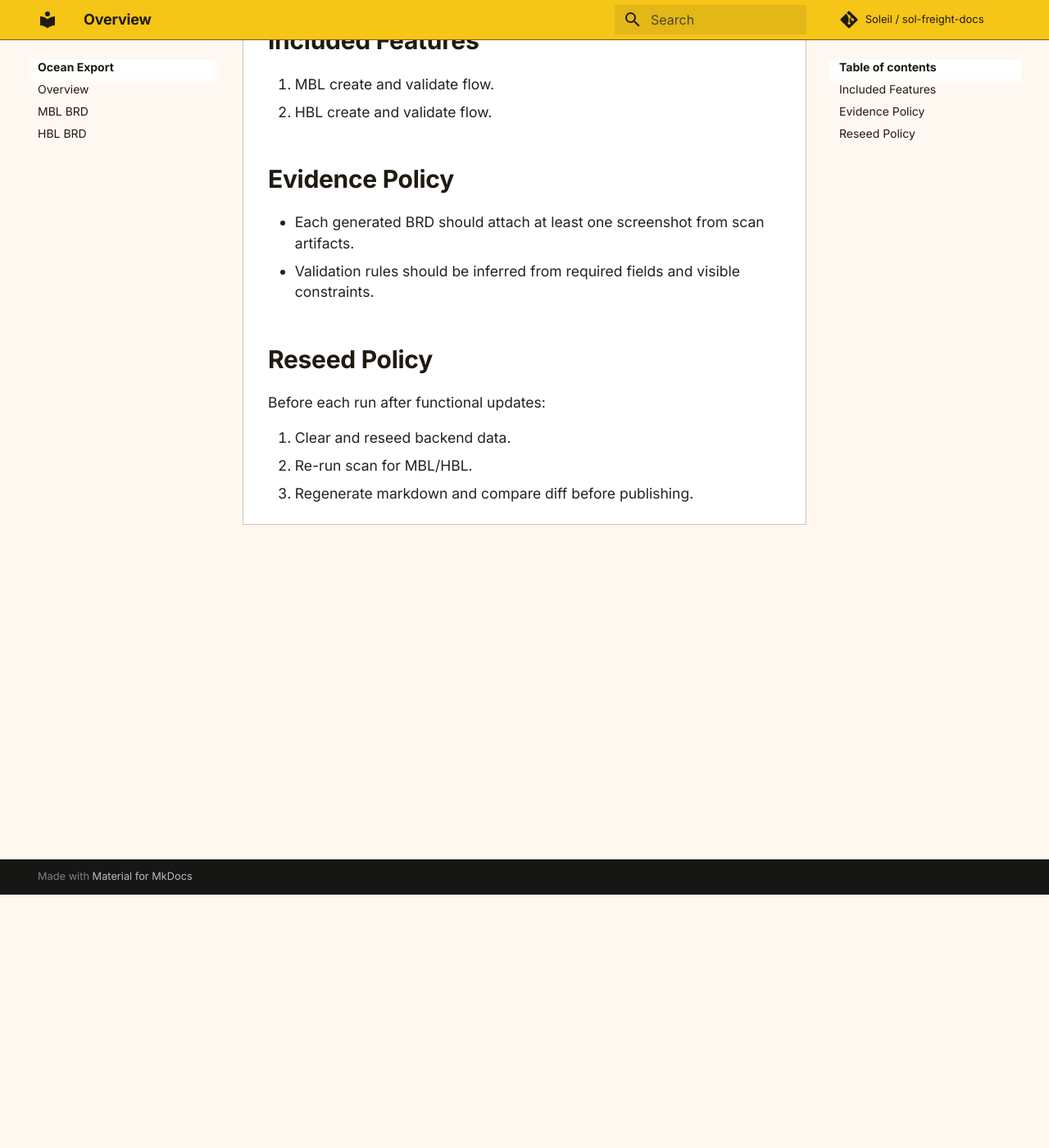
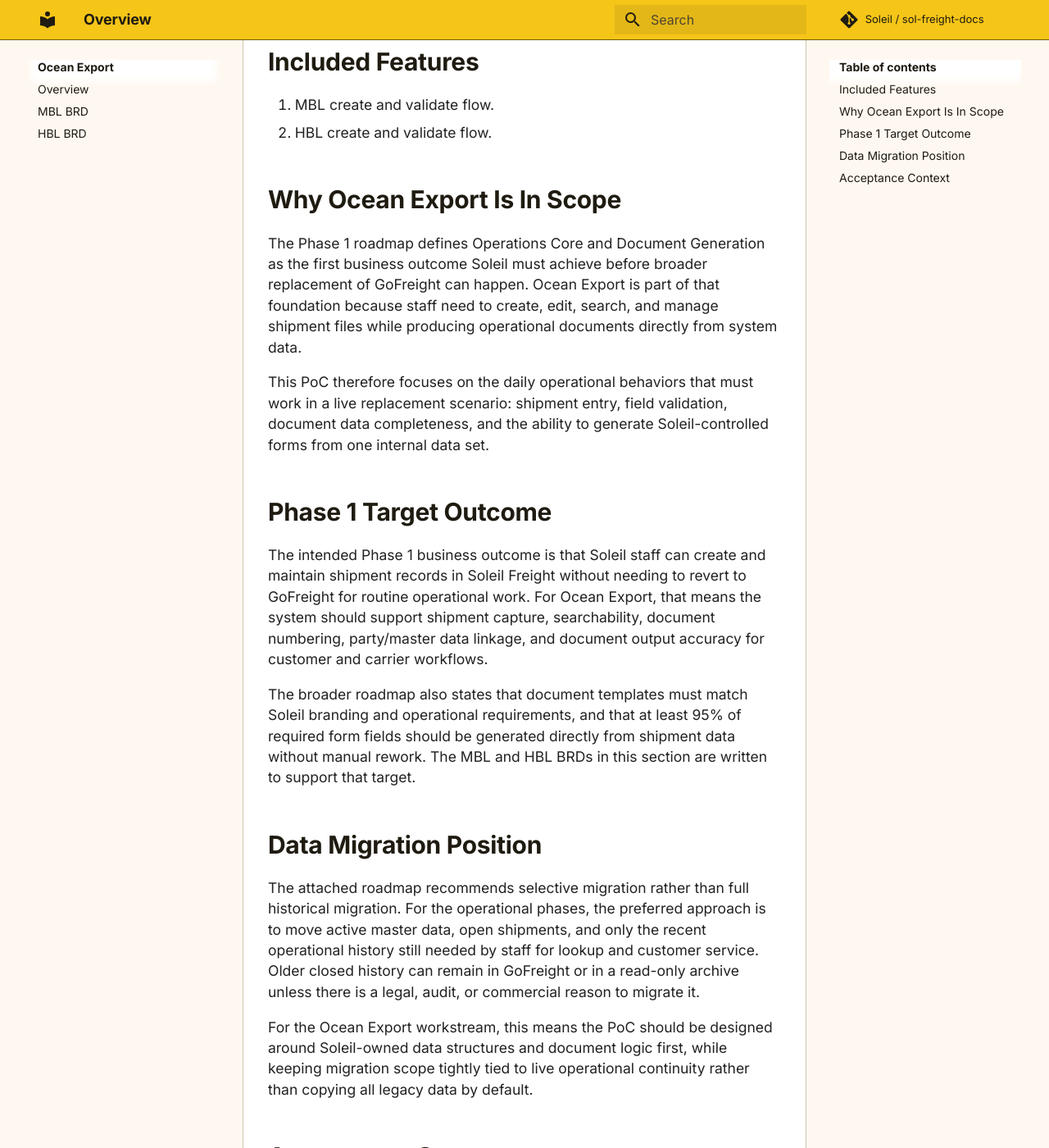
Before and after one commit to soleil-transportation-it-support/sol-freight-docs, an MkDocs documentation site: the page built from docs/ocean-export/index.md, in a window 1280 px wide and 1400 px high, scrolled down 309 px. Shown: the whole window at 82% size. Built offline with MkDocs 1.6.1 and Material for MkDocs 9.7.7, drawn with Linux system fonts in a browser that asks for light colours; comment, search, counter and statistics services are not loaded; some of the changed text lies outside the part shown.

Commit message:
docs: add in-house replacement context from roadmap

```diff
--- a/docs/ocean-export/index.md
+++ b/docs/ocean-export/index.md
@@ -1,21 +1,30 @@
 # Ocean Export PoC
 
-This section tracks the PoC documentation for Ocean Export flows.
+This section documents the Ocean Export proof of concept within Phase 1 of the Soleil Freight in-house replacement roadmap.
 
 ## Included Features
 
 1. MBL create and validate flow.
 2. HBL create and validate flow.
 
-## Evidence Policy
+## Why Ocean Export Is In Scope
 
-- Each generated BRD should attach at least one screenshot from scan artifacts.
-- Validation rules should be inferred from required fields and visible constraints.
+The Phase 1 roadmap defines Operations Core and Document Generation as the first business outcome Soleil must achieve before broader replacement of GoFreight can happen. Ocean Export is part of that foundation because staff need to create, edit, search, and manage shipment files while producing operational documents directly from system data.
 
-## Reseed Policy
+This PoC therefore focuses on the daily operational behaviors that must work in a live replacement scenario: shipment entry, field validation, document data completeness, and the ability to generate Soleil-controlled forms from one internal data set.
 
-Before each run after functional updates:
+## Phase 1 Target Outcome
 
-1. Clear and reseed backend data.
-2. Re-run scan for MBL/HBL.
-3. Regenerate markdown and compare diff before publishing.
+The intended Phase 1 business outcome is that Soleil staff can create and maintain shipment records in Soleil Freight without needing to revert to GoFreight for routine operational work. For Ocean Export, that means the system should support shipment capture, searchability, document numbering, party/master data linkage, and document output accuracy for customer and carrier workflows.
+
+The broader roadmap also states that document templates must match Soleil branding and operational requirements, and that at least 95% of required form fields should be generated directly from shipment data without manual rework. The MBL and HBL BRDs in this section are written to support that target.
+
+## Data Migration Position
+
+The attached roadmap recommends selective migration rather than full historical migration. For the operational phases, the preferred approach is to move active master data, open shipments, and only the recent operational history still needed by staff for lookup and customer service. Older closed history can remain in GoFreight or in a read-only archive unless there is a legal, audit, or commercial reason to migrate it.
+
+For the Ocean Export workstream, this means the PoC should be designed around Soleil-owned data structures and document logic first, while keeping migration scope tightly tied to live operational continuity rather than copying all legacy data by default.
+
+## Acceptance Context
+
+The roadmap defines acceptance in business terms, not only technical completion. Ocean Export should be considered ready for live rollout only when users can complete the shipment process without depending on GoFreight, document outputs are accurate enough for daily use, search and filtering performance is acceptable for operations, and a controlled parallel run confirms data completeness and form accuracy against current working practices.
```
Also changed, not shown: docs/index.md (+13 -1 lines).
